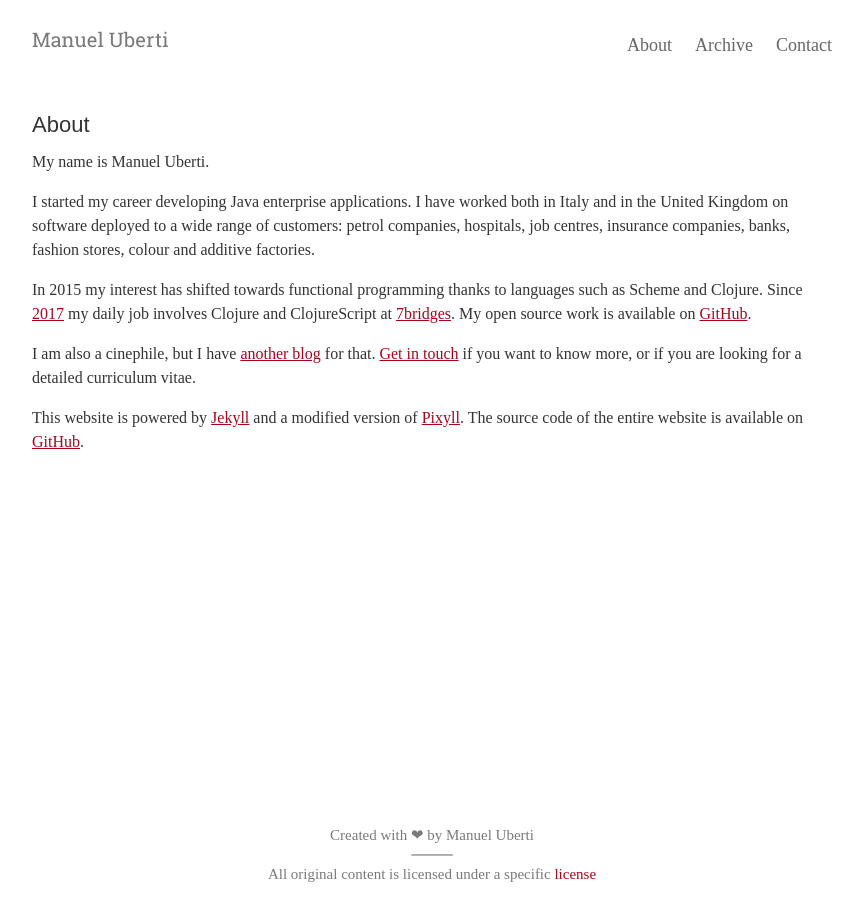
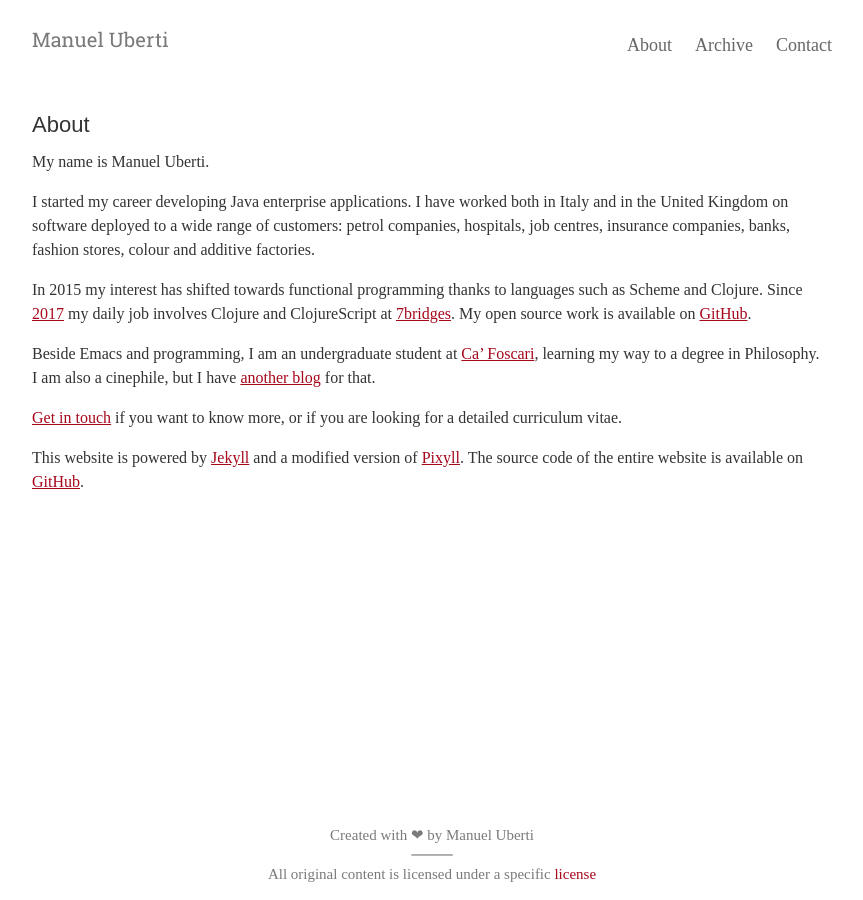
Before and after one commit to manuel-uberti/manuel-uberti.github.io, a Jekyll site: the page built from about.md, in a window 1280 px wide. Shown: the whole page, without its empty margins (208-1071 px from the left). Built offline with Jekyll 4.4.1, drawn with Linux system fonts in a browser that asks for light colours; some web fonts are replaced.

Commit message:
Add university

```diff
--- a/about.md
+++ b/about.md
@@ -16,8 +16,12 @@ In 2015 my interest has shifted towards functional programming thanks to
 languages such as Scheme and Clojure. Since [2017](https://www.manueluberti.eu/programming/2017/03/12/anewjob/) my daily job involves Clojure
 and ClojureScript at [7bridges](https://7bridges.eu/). My open source work is available on [GitHub](https://github.com/manuel-uberti).
 
-I am also a cinephile, but I have [another blog](https://www.filmsinwords.eu) for that. [Get in touch](https://www.manueluberti.eu/contact/) if you
-want to know more, or if you are looking for a detailed curriculum vitae.
+Beside Emacs and programming, I am an undergraduate student at [Ca' Foscari](https://www.unive.it/),
+learning my way to a degree in Philosophy. I am also a cinephile, but I have
+[another blog](https://www.filmsinwords.eu) for that.
+
+[Get in touch](https://www.manueluberti.eu/contact/) if you want to know more, or if you are looking for a detailed
+curriculum vitae.
 
 This website is powered by [Jekyll](https://jekyllrb.com/) and a modified version of [Pixyll](http://pixyll.com/). The source
 code of the entire website is available on [GitHub](https://github.com/manuel-uberti/manuel-uberti.github.io).
```
